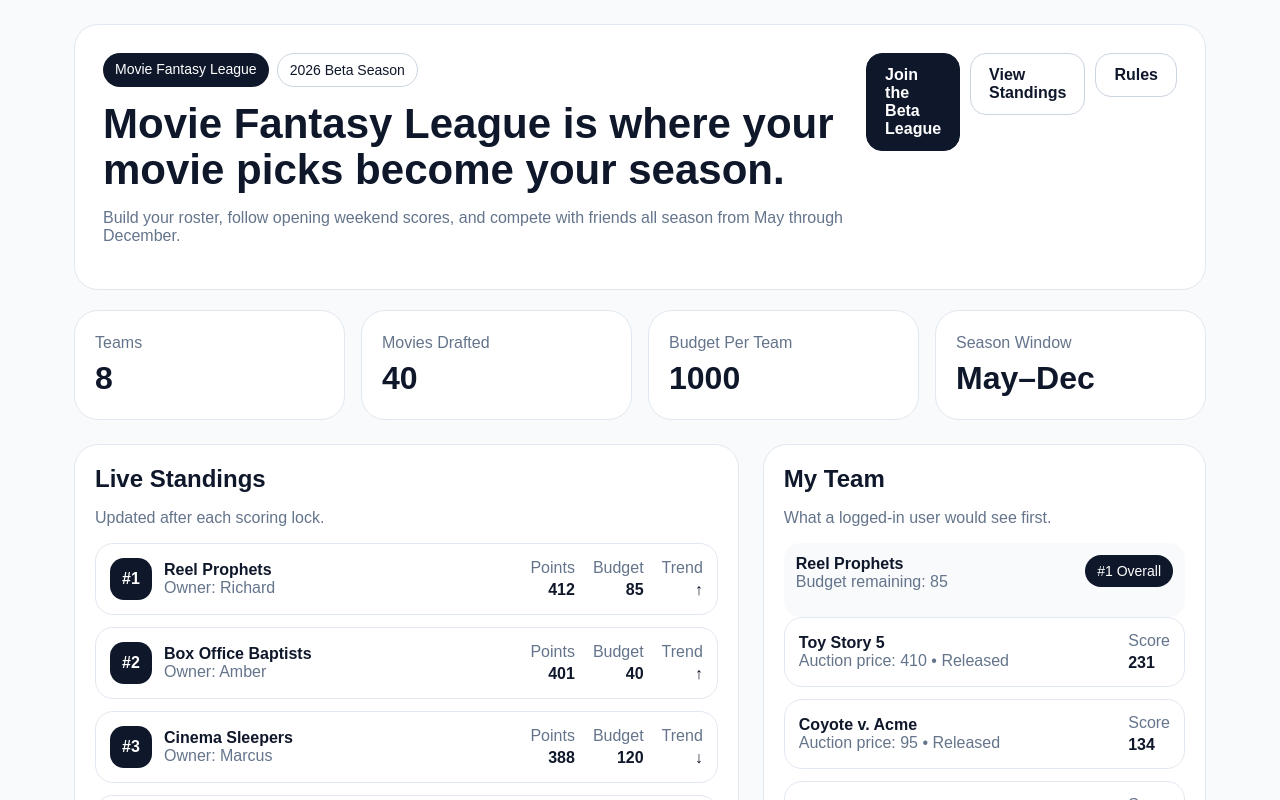
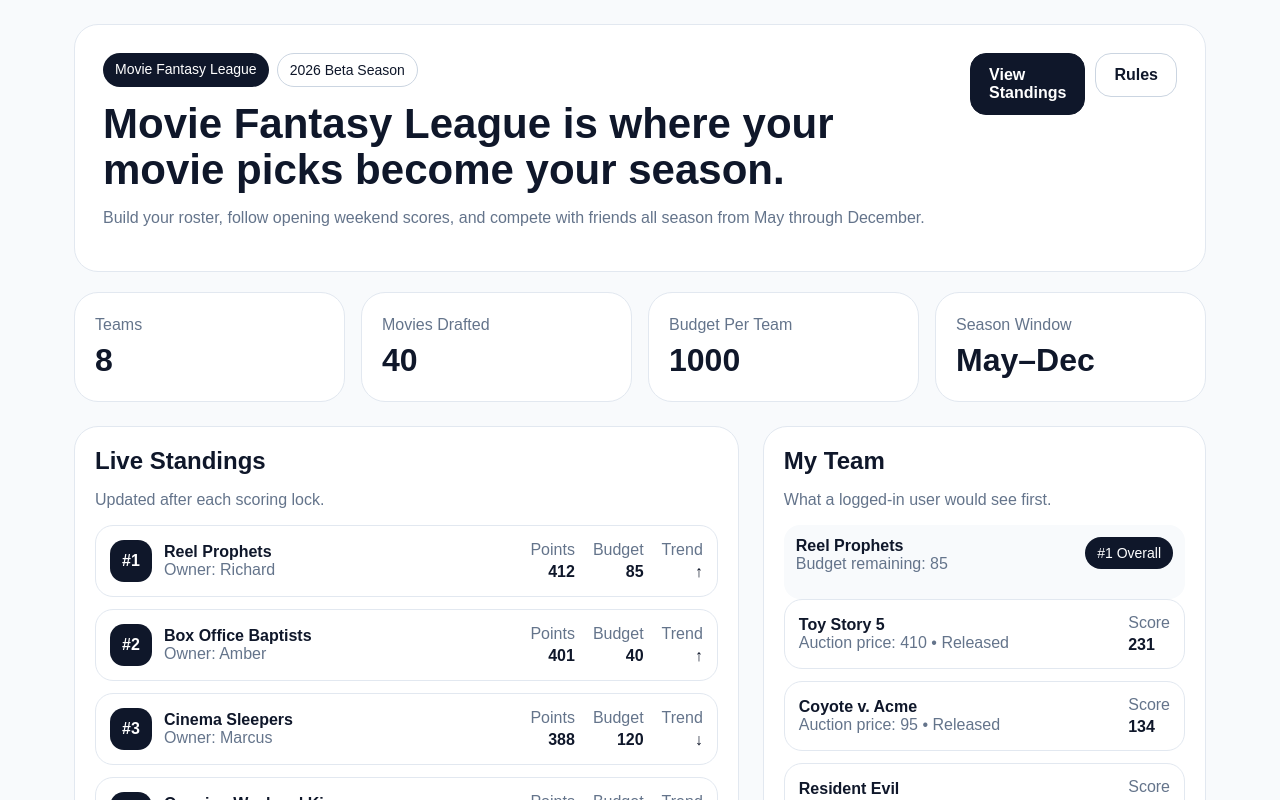
Before and after one commit to heae90/moviefantasyleague-starter, a Next.js app: page / in a window 1280 px wide. Shown: the top 800 px of the page. Built offline with nearby package versions, Linux system fonts and the light colour scheme.

Commit message:
Update page.tsx

```diff
--- a/app/page.tsx
+++ b/app/page.tsx
@@ -46,10 +46,7 @@ export default function HomePage() {
           </p>
         </div>
        <div className="hero-actions">
-  <a className="button" href="https://docs.google.com/forms/d/e/1FAIpQLSctspZTRdQvHVtaRrOi2I6lS_swUfTozQdymaCLd4qT0q6eMg/viewform?usp=header" target="_blank">
-  Join the Beta League
-</a>
-  <a className="button button-outline" href="#leaderboard">View Standings</a>
+  <a className="button" href="#leaderboard">View Standings</a>
   <a className="button button-outline" href="/rules">Rules</a>
 </div>
       </section>
```
